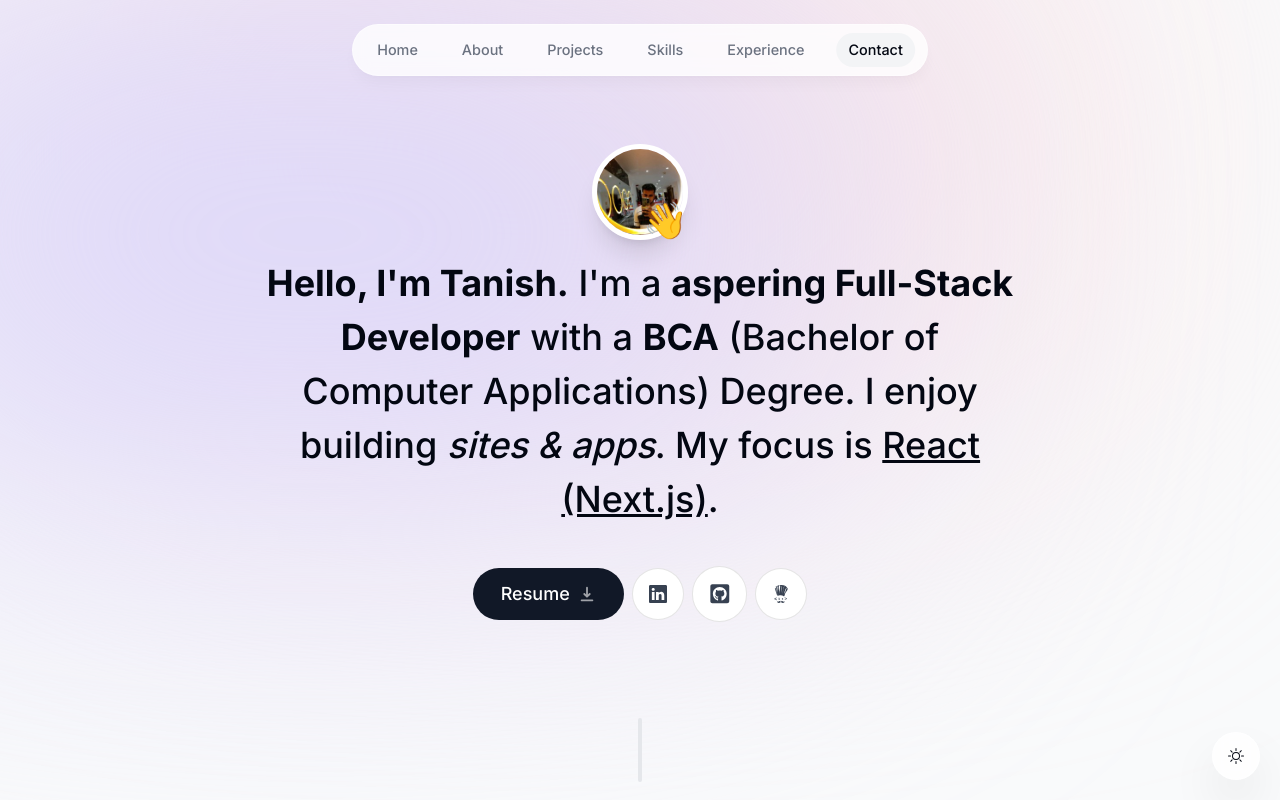
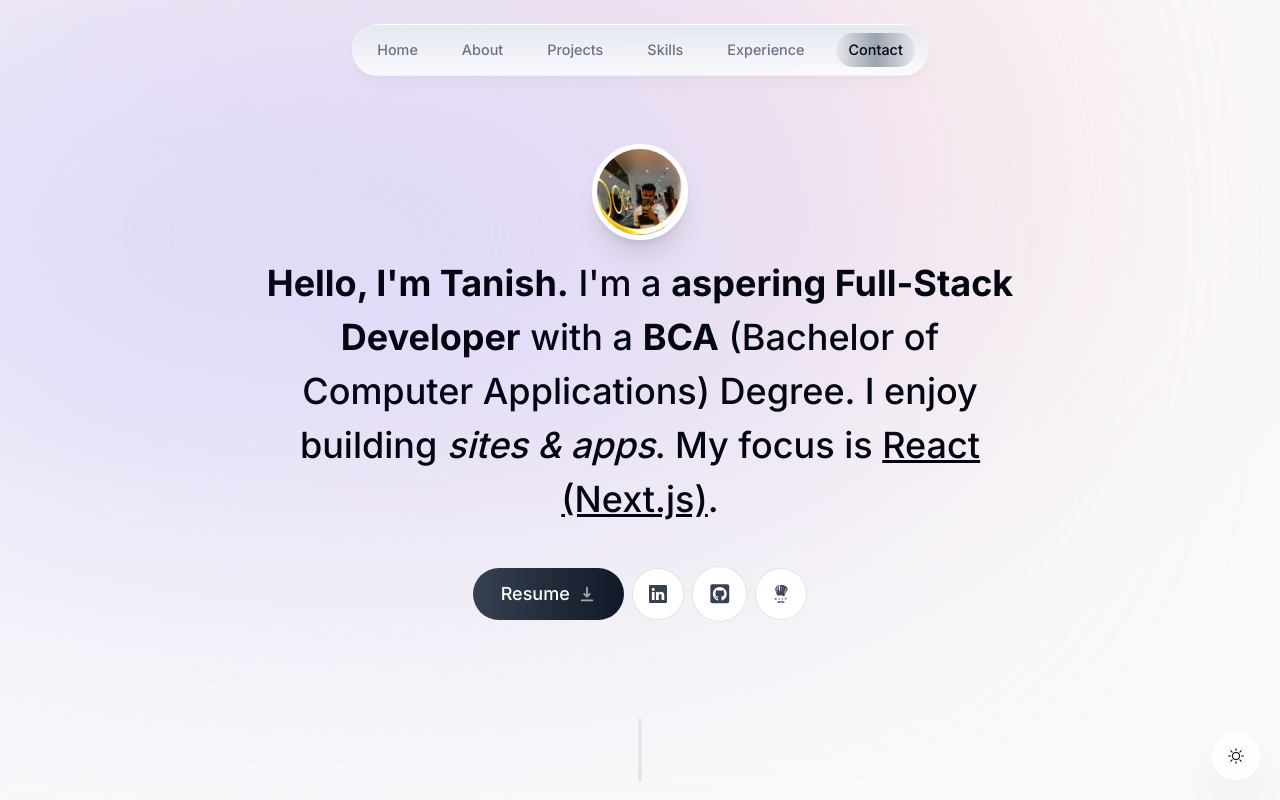
Before and after one commit to TanishBasu2002/Portfolio-old-1, a Next.js app: page / in a window 1280 px wide. Shown: the top 800 px of the page. Built offline with nearby package versions, Linux system fonts and the light colour scheme; no server answers.

Commit message:
added new classes

```diff
--- a/components/header.tsx
+++ b/components/header.tsx
@@ -14,7 +14,7 @@ export default function Header() {
   return (
     <header className="z-[999] relative">
       <motion.div
-        className="fixed top-0 left-1/2 h-[4.5rem] w-full rounded-none border border-white border-opacity-40 bg-white bg-opacity-80 shadow-lg shadow-black/[0.03] backdrop-blur-[0.5rem] sm:top-6 sm:h-[3.25rem] sm:w-[36rem] sm:rounded-full dark:bg-gray-950 dark:border-black/40 dark:bg-opacity-75"
+        className="fixed top-0 left-1/2 h-[4.5rem] w-full rounded-none border border-white border-opacity-40 bg-white bg-gradient-to-b from-slate-200 bg-opacity-80 shadow-lg shadow-black/[0.03] backdrop-blur-[0.5rem] sm:top-6 sm:h-[3.25rem] sm:w-[36rem] sm:rounded-full dark:bg-gray-950 dark:bg-gradient-to-t dark:from-slate-600 dark:border-black/40 dark:bg-opacity-75"
         initial={{ y: -100, x: "-50%", opacity: 0 }}
         animate={{ y: 0, x: "-50%", opacity: 1 }}
       ></motion.div>
@@ -32,7 +32,7 @@ export default function Header() {
                 className={clsx(
                   "flex w-full items-center justify-center px-3 py-3 hover:text-gray-950 transition dark:text-gray-500 dark:hover:text-gray-300",
                   {
-                    "text-gray-950 dark:text-gray-200":
+                    "text-gray-950 dark:text-white":
                       activeSection === link.name,
                   }
                 )}
@@ -46,7 +46,7 @@ export default function Header() {
 
                 {link.name === activeSection && (
                   <motion.span
-                    className="bg-gray-100 rounded-full absolute inset-0 -z-10 dark:bg-gray-800"
+                    className="bg-gradient-to-r from-gray-200 via-gray-400 to-gray-200 rounded-full absolute inset-0 -z-10 dark:bg-gradient-to-r dark:from-gray-800 dark:via-gray-500 dark:to-gray-800"
                     layoutId="activeSection"
                     transition={{
                       type: "spring",
--- a/components/intro.tsx
+++ b/components/intro.tsx
@@ -53,7 +53,7 @@ export default function Intro() {
               duration: 0.7,
             }}
           >
-            👋
+
           </motion.span>
         </div>
       </div>
@@ -81,7 +81,7 @@ export default function Intro() {
 
 
         <a
-          className="group bg-gray-900 text-white px-7 py-3 flex items-center gap-2 rounded-full outline-none focus:scale-110 hover:scale-110 hover:bg-gray-950 active:scale-105 transition"
+          className="group bg-gradient-to-r from-gray-700 to-gray-900 text-white px-7 py-3 flex items-center gap-2 rounded-full outline-none focus:scale-110 hover:scale-110 hover:bg-gradient-to-r hover:from-gray-900 hover:to-gray-700 active:scale-105 transition"
           href="/TanishBasu.pdf"
           download
         >
@@ -90,7 +90,7 @@ export default function Intro() {
         </a>
 
         <a
-          className="bg-white p-4 text-gray-700 hover:text-gray-950 flex items-center gap-2 rounded-full focus:scale-[1.15] hover:scale-[1.15] active:scale-105 transition cursor-pointer borderBlack dark:bg-white/10 dark:text-white/60"
+          className="bg-white p-4 text-gray-700 hover:text-white hover:bg-gradient-to-r hover:from-blue-900 hover:to-sky-500 hover: flex items-center gap-2 rounded-full focus:scale-[1.15] hover:scale-[1.15] active:scale-105 transition cursor-pointer borderBlack dark:bg-white/10 dark:text-white"
           href="https://www.linkedin.com/in/tanish-basu/"
           target="_blank"
         >
@@ -98,14 +98,14 @@ export default function Intro() {
         </a>
 
         <a
-          className="bg-white p-4 text-gray-700 flex items-center gap-2 text-[1.35rem] rounded-full focus:scale-[1.15] hover:scale-[1.15] hover:text-gray-950 active:scale-105 transition cursor-pointer borderBlack dark:bg-white/10 dark:text-white/60"
+          className="bg-white p-4 text-gray-700 flex items-center gap-2 text-[1.35rem] rounded-full focus:scale-[1.15] hover:scale-[1.15] hover:text-white hover:bg-gradient-to-r hover:from-gray-900 hover:to-gray-500 active:scale-105 transition cursor-pointer borderBlack dark:bg-white/10 dark:text-white"
           href="https://github.com/TanishBasu2002"
           target="_blank"
         >
           <FaGithubSquare />
         </a>
         <a
-          className="bg-white p-4 text-gray-700 hover:text-gray-950 flex items-center gap-2 rounded-full focus:scale-[1.15] hover:scale-[1.15] active:scale-105 transition cursor-pointer borderBlack dark:bg-white/10 dark:text-white/60"
+          className="bg-white p-4 text-gray-700 hover:text-white hover:bg-gradient-to-r hover:from-yellow-900 hover:via-yellow-700 hover:to-yellow-500 flex items-center gap-2 rounded-full focus:scale-[1.15] hover:scale-[1.15] active:scale-105 transition cursor-pointer borderBlack dark:bg-white/10 dark:text-white"
           href="https://www.codechef.com/users/tanishbasu"
           target="_blank"
         >
--- a/components/submit-btn.tsx
+++ b/components/submit-btn.tsx
@@ -8,7 +8,7 @@ export default function SubmitBtn() {
   return (
     <button
       type="submit"
-      className="group flex items-center justify-center gap-2 h-[3rem] w-[8rem] bg-gray-900 text-white rounded-full outline-none transition-all focus:scale-110 hover:scale-110 hover:bg-gray-950 active:scale-105 dark:bg-white dark:bg-opacity-10 disabled:scale-100 disabled:bg-opacity-65"
+      className="group flex items-center justify-center gap-2 h-[3rem] w-[8rem] bg-gradient-to-r from-gray-700 to-gray-900 text-white rounded-full outline-none transition-all focus:scale-110 hover:scale-110 hover:bg-gradient-to-r hover:from-gray-900 hover:to-gray-700 active:scale-105 dark:bg-white dark:bg-opacity-10 disabled:scale-100 disabled:bg-opacity-65"
       disabled={pending}
     >
       {pending ? (
```
